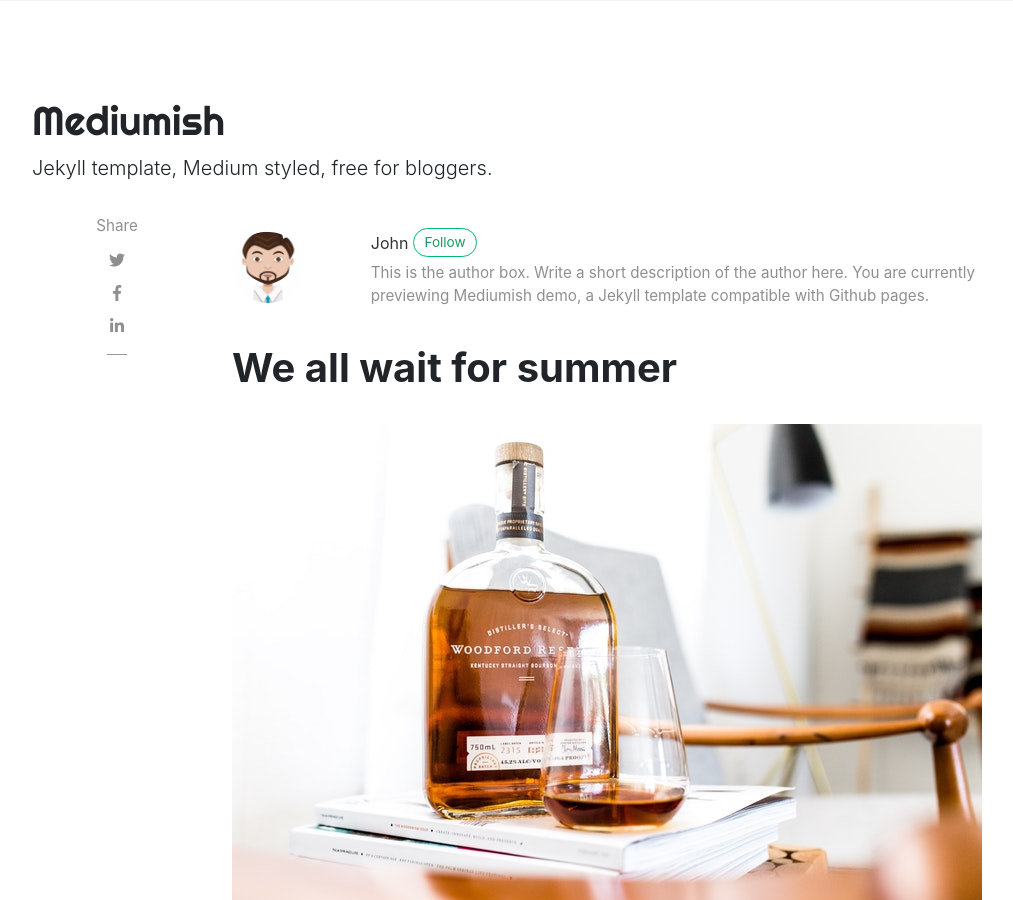
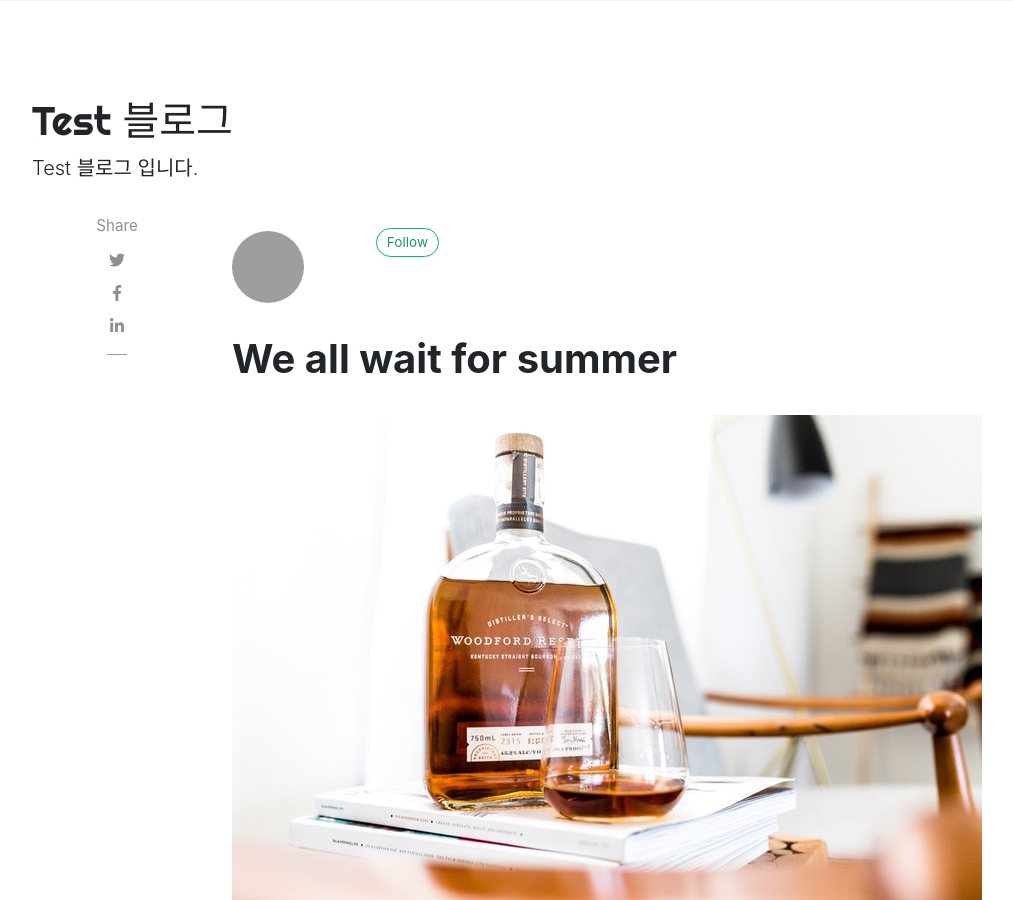
Before and after one commit to jihwan629/class101_test_blog, a Jekyll site: the page built from _posts/2018-01-12-we-all-wait-for-summer.md, in a window 1280 px wide and 900 px high. Shown: the whole window, without its empty margins (53-1066 px from the left). Built offline with Jekyll 4.4.1, drawn with Linux system fonts in a browser that asks for light colours; nearby versions of some CDN libraries; comment, search, counter and statistics services are not loaded; some of the changed text lies outside the part shown; grey boxes are pictures that could not be loaded.

Commit message:
Update _config.yml

```diff
--- a/_config.yml
+++ b/_config.yml
@@ -1,7 +1,7 @@
 # Site
-name: "Mediumish"
-title: "Mediumish"
-description: "Jekyll template, Medium styled, free for bloggers."
+name: "Test 블로그"
+title: "Test 블로그"
+description: "Test 블로그 입니다."
 logo: 'assets/images/logo.png'
 favicon: 'assets/images/logo.png'
 baseurl: /class101_test_blog
@@ -13,27 +13,19 @@ permalink: /:title/
 
 # Authors
 authors:
-  sal:
-    name: Sal
-    display_name: Sal
-    gravatar: e56154546cf4be74e393c62d1ae9f9d4
-    email: wowthemesnet@gmail.com
-    web: https://www.wowthemes.net
-    twitter: https://twitter.com/wowthemesnet
-    description: "Author of Mediumish, a Bootstrap Medium styled template available for WordPress, HTML, Ghost and Jekyll. You are currently previewing Jekyll template demo."
-  john:
-    name: John
-    display_name: John
+  Test:
+    name: Test
+    display_name: Test
     avatar: 'assets/images/avatar.png'
     gravatar: b1cc14991db7a456fcd761680bbc8f81
     email: wowthemesnet@gmail.com
-    web: https://www.wowthemes.net
+    web: https://jihwan629.github.io/class101_test_blog/
     twitter: https://twitter.com/wowthemesnet
-    description: "This is the author box. Write a short description of the author here. You are currently previewing Mediumish demo, a Jekyll template compatible with Github pages."
+    description: "Test"
 
 # Plugins
 plugins:
-  - jekyll-paginate
+  - jekyll-paginate-v2
   - jekyll-sitemap
   - jekyll-feed
   - jekyll-seo-tag
@@ -48,7 +40,7 @@ jekyll-archives:
     category: '/category/:name/'
 
 # Pagination
-paginate: 6
+paginate: 12
 paginate_path: /page:num/
 
 # Other
```
